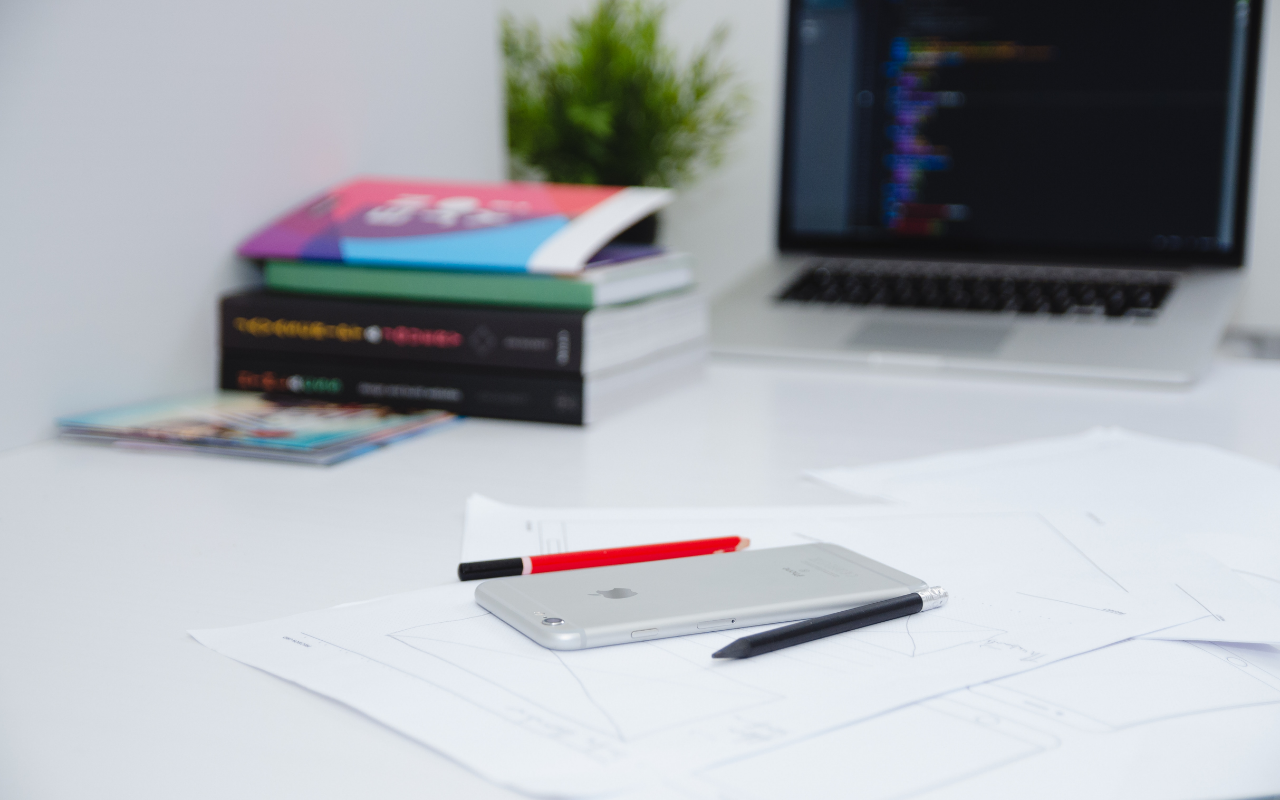
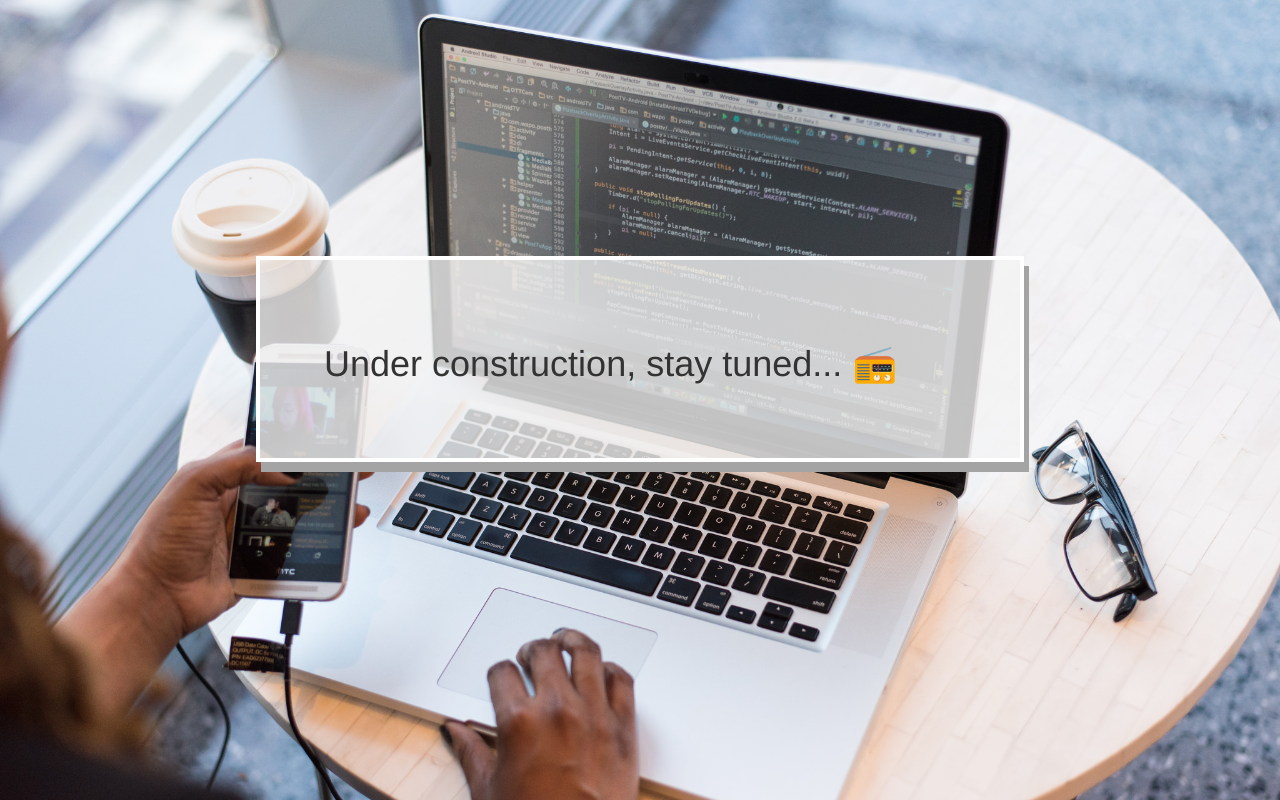
Before and after one commit to cillacodes/portfolio-site, a plain HTML site: page public/index.html in a window 1280 px wide. Drawn offline with Linux system fonts and the light colour scheme; a web font is replaced by a local one.

Commit message:
add coming soon pic

```diff
--- a/public/css/styles.css
+++ b/public/css/styles.css
@@ -1,9 +1,26 @@
 body {
-  background: url("../images/eletuMacBooks.jpg") no-repeat center center fixed;
+  background: url("../images/laptop01.jpg") no-repeat center center fixed;
   background-size: cover;
 }
 
-#hello {
-  font-style: italic;
+.overlay {
+  position: absolute;
+  min-height: 100%;
+  min-width: 100%;
+  left: 0;
+  top: 0;
+}
+
+.comingSoon {
+  display: flex;
+  border: 4px solid white;
+  background: rgba(244, 244, 244, 0.79);
+  margin: 20% 20% 20% 20%;
+  box-shadow: 5px 10px #a5a4a4;
+  padding: 5% 5% 5% 5%;
+}
+
+.comingSoon h1 {
+  text-align: center;
 }
 /*# sourceMappingURL=styles.css.map */
--- a/public/index.html
+++ b/public/index.html
@@ -12,8 +12,9 @@
 
   <body>
     <div class="overlay"></div>
+
     <div class="comingSoon">
-      <h1></h1>
+      <h1>Under construction, stay tuned... 📻 </h1>
     </div>
 
   </body>
```
Also changed, not shown: 1 other file.
